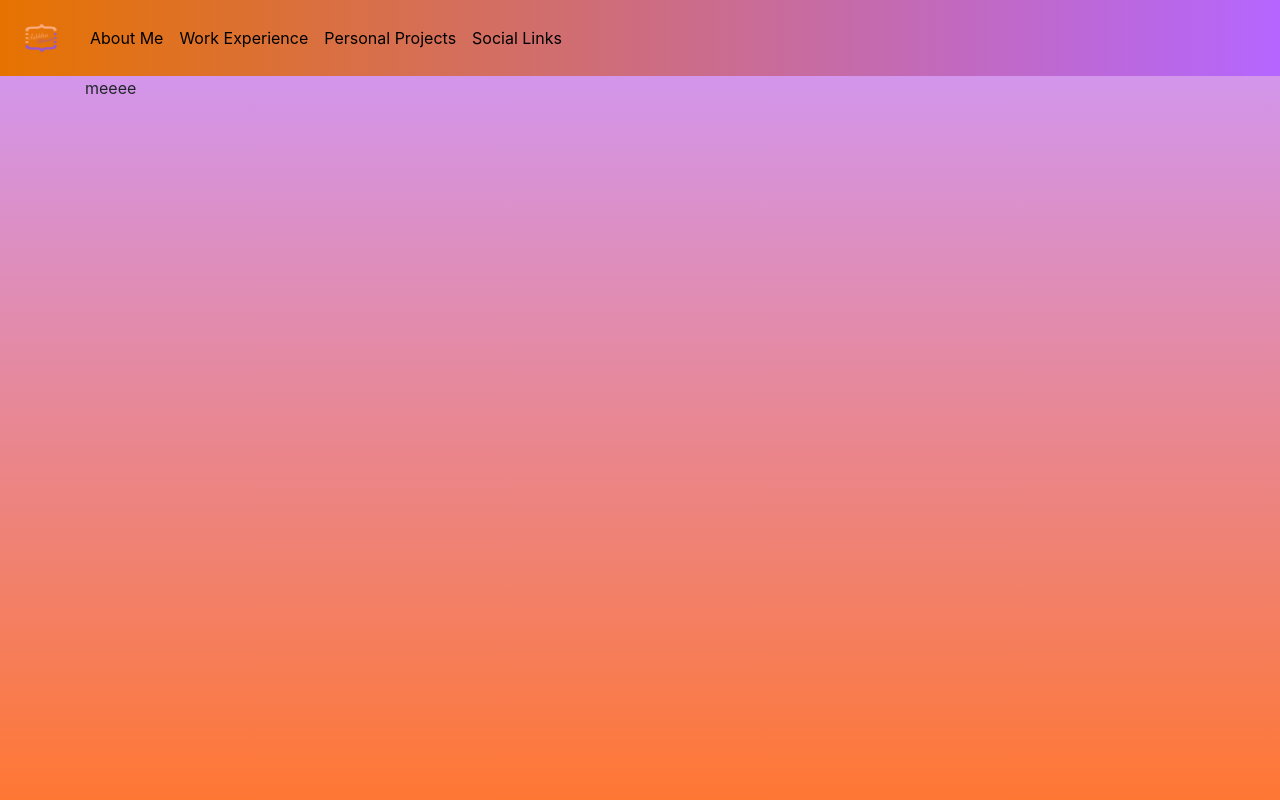
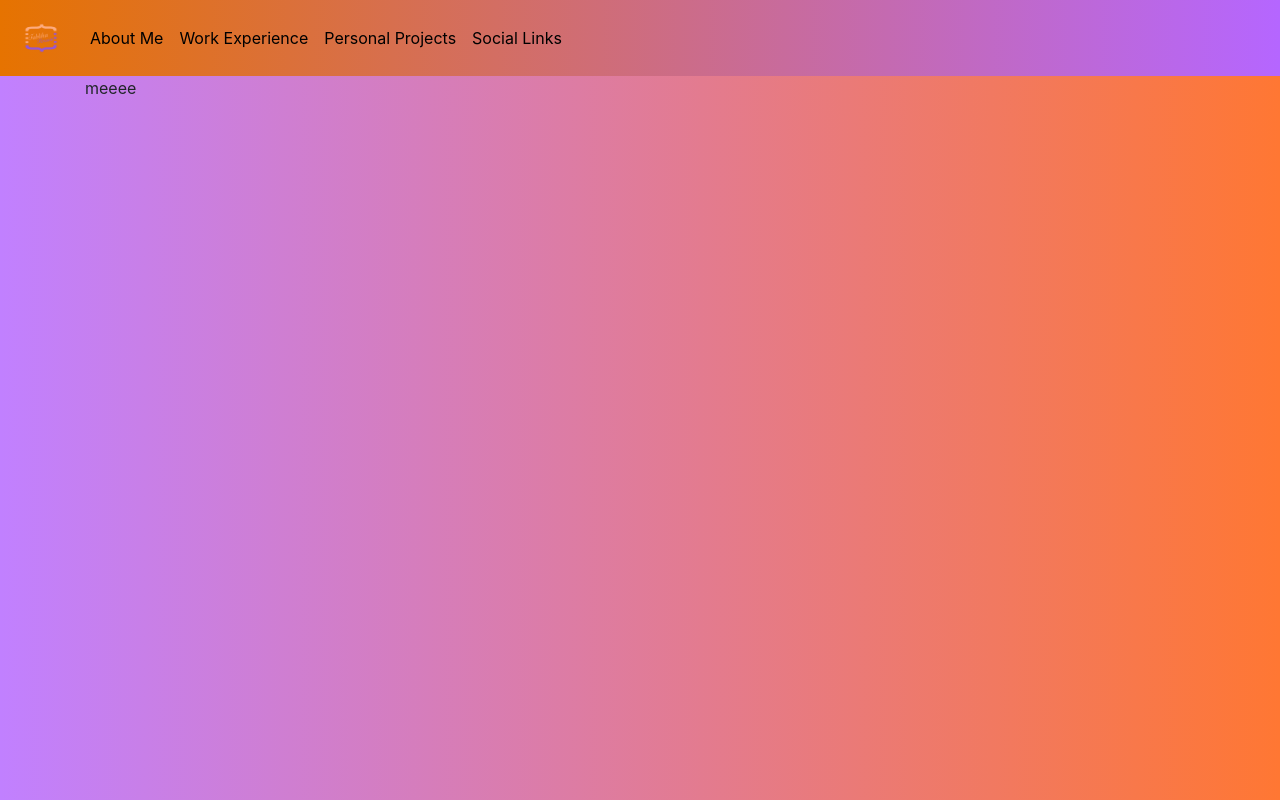
Before and after one commit to FablihaHossain/portfolio, a Next.js app: page / in a window 1280 px wide. Built offline with nearby package versions, Linux system fonts and the light colour scheme.

Commit message:
modifications to stylesheet

```diff
--- a/styles/globals.css
+++ b/styles/globals.css
@@ -6,8 +6,8 @@ body {
     Ubuntu, Cantarell, Fira Sans, Droid Sans, Helvetica Neue, sans-serif;
   /* background-color:  #ff884d !important; */
   /* background-image: url('/Images/background3.jpg') !important; */
-  background-image: linear-gradient(#ce99ff, #ff7733) !important;
-  height: 100vh;
+  background-image: linear-gradient(0.25turn, #c180ff, #ff7733) !important;
+  height: auto
 }
 
 a {
```
